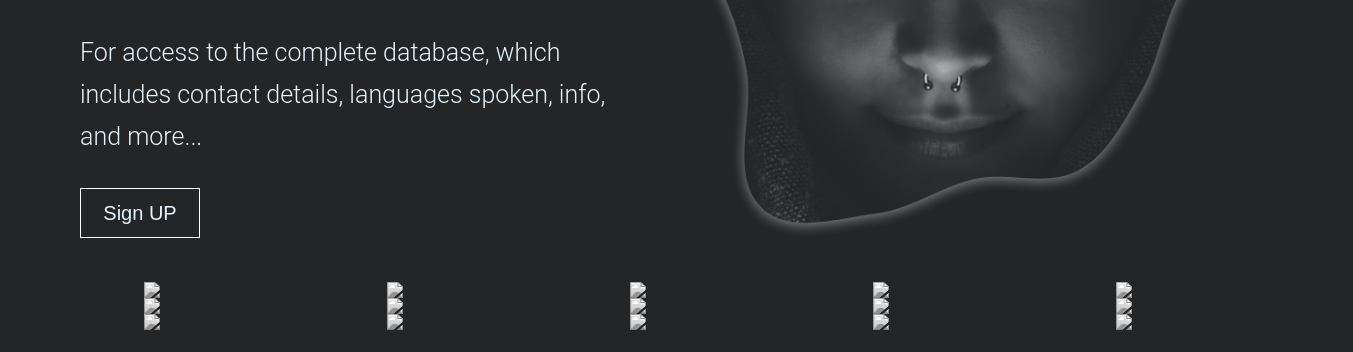
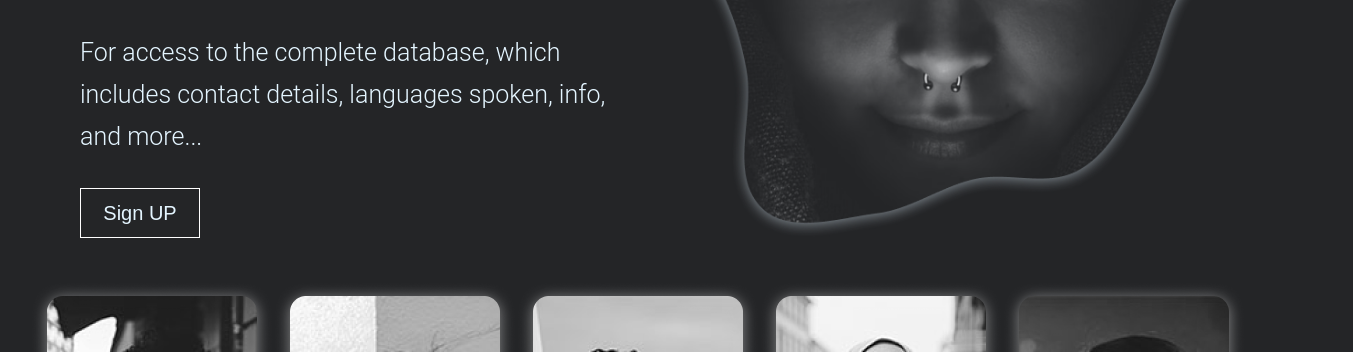
Before and after one commit to AndrewMosh/women-world-landing-page, a plain HTML site: page index.html in a window 1280 px wide. Shown: the part 516-868 px from the top of the page, 1353 px wide, since content can reach past the window. Drawn offline with nearby package versions, Linux system fonts and the light colour scheme; the site is published under a folder, as on GitHub Pages, so addresses that start at the root find nothing.

Commit message:
Update index.html

```diff
--- a/index.html
+++ b/index.html
@@ -48,67 +48,67 @@
     </header>
     <div class="gridon">
         <div class="view">
-            <div class="view view-first"><img src="/images/Rectangle 1.png" />
+            <div class="view view-first"><img src="images/Rectangle 1.png" />
                 <div class="mask"><h2>Marjorie Howard</h2><p>Montana, United States <br>www.sumace.com <br>@marjoriehoward</p>
                 </div></div></div>
         <div class="view">
-            <div class="view view-first"><img src="/images/Rectangle 2.png" />
+            <div class="view view-first"><img src="images/Rectangle 2.png" />
                 <div class="mask"><h2>Leslie Edwards</h2><p>Cario, Egypt <br>www.zencorporation.com <br>@leslieed</p>
                     </div></div></div>
 
         <div class="view">
-            <div class="view view-first"><img src="/images/Rectangle 3.png" />
+            <div class="view view-first"><img src="images/Rectangle 3.png" />
                     <div class="mask"><h2>Rosemary Wilson</h2><p>Amman, Jordan<br>www.sumace.com <br>@rosemarywil/p>
                             </div></div></div>
         <div class="view">
-            <div class="view view-first"><img src="/images/Rectangle 4.png" />
+            <div class="view view-first"><img src="images/Rectangle 4.png" />
                 <div class="mask"><h2>Lee Robertson</h2><p>Erbil, Iraq <br>www.toughzap.com<br>@leerobert</p>
                     </div></div></div>
                     <div class="view">
-                        <div class="view view-first"><img src="/images/Rectangle 5.png" />
+                        <div class="view view-first"><img src="images/Rectangle 5.png" />
                             <div class="mask"><h2>Tyrone Flores</h2><p>Istanbul, Turkey <br>www.donware.com<br>@floresty</p>
                             </div></div></div>
                     <div class="view">
-                        <div class="view view-first"><img src="/images/Rectangle 6.png" />
+                        <div class="view view-first"><img src="images/Rectangle 6.png" />
                             <div class="mask"><h2>Angel Richards</h2><p>Paris, France<br>www.donware.com <br>@angelrich</p>
                                 </div></div></div>
 
                     <div class="view">
-                        <div class="view view-first"><img src="/images/Rectangle 7.png" />
+                        <div class="view view-first"><img src="images/Rectangle 7.png" />
                                 <div class="mask"><h2>Soham Russell</h2><p>Tokyo, Japan <br>www.codehow.com <br>@russsoha</p>
                                         </div></div></div>
                     <div class="view">
-                        <div class="view view-first"><img src="/images/Rectangle 8.png" />
+                        <div class="view view-first"><img src="images/Rectangle 8.png" />
                             <div class="mask"><h2>Marjorie Henry</h2><p>Marjorie Henry<br>Hanover, Germany <br>www.faxquote.com</p>
                                 </div></div></div>
                                 <div class="view">
-                                    <div class="view view-first"><img src="/images/Rectangle 9.png" />
+                                    <div class="view view-first"><img src="images/Rectangle 9.png" />
                                         <div class="mask"><h2>Brandie Lane</h2><p>Toronto, Canada <br>www.sumace.com<br>@brandielane</p>
                                         </div></div></div>
                                 <div class="view">
-                                    <div class="view view-first"><img src="/images/Rectangle 10.png" />
+                                    <div class="view view-first"><img src="images/Rectangle 10.png" />
                                         <div class="mask"><h2>Brooklyn Nguyen</h2><p>Dammam, Saudi Arabia <br>www.warephase.com <br>@brooklynyen</p>
                                             </div></div></div>
 
                                 <div class="view">
-                                    <div class="view view-first"><img src="/images/Rectangle 11.png" />
+                                    <div class="view view-first"><img src="images/Rectangle 11.png" />
                                             <div class="mask"><h2>Wade Webb</h2><p>Athens, Greece<br>www.conecom.com <br>@webbwadd</p>
                                                     </div></div></div>
                                 <div class="view">
-                                    <div class="view view-first"><img src="/images/Rectangle 12.png" />
+                                    <div class="view view-first"><img src="images/Rectangle 12.png" />
                                         <div class="mask"><h2>Marjorie Howard</h2><p>Montana, United States <br>www.sumace.com <br>@marjoriehoward</p>
                                             </div></div></div>
                                             <div class="view">
-                                                <div class="view view-first"><img src="/images/Rectangle 13.png" />
+                                                <div class="view view-first"><img src="images/Rectangle 13.png" />
                                                     <div class="mask"><h2>Shane Watson</h2><p>Milan, Italy <br>www.konmatfix.com <br>@watsons</p>
                                                     </div></div></div>
                                             <div class="view">
-                                                <div class="view view-first"><img src="/images/Rectangle 14.png" />
+                                                <div class="view view-first"><img src="images/Rectangle 14.png" />
                                                     <div class="mask"><h2>Ralph Hawkins</h2><p>Manila, Philippines <br>Manila, Philippines<br>@hawkinsral</p>
                                                         </div></div></div>
 
                                             <div class="view">
-                                                <div class="view view-first"><img src="/images/Rectangle 15.png" />
+                                                <div class="view view-first"><img src="images/Rectangle 15.png" />
                                                         <div class="mask"><h2>Theresa Bell</h2><p>New Delhi, India <br>www.labdrill.com <br>@bellther</p>
                                                                 </div></div></div>
 
```
